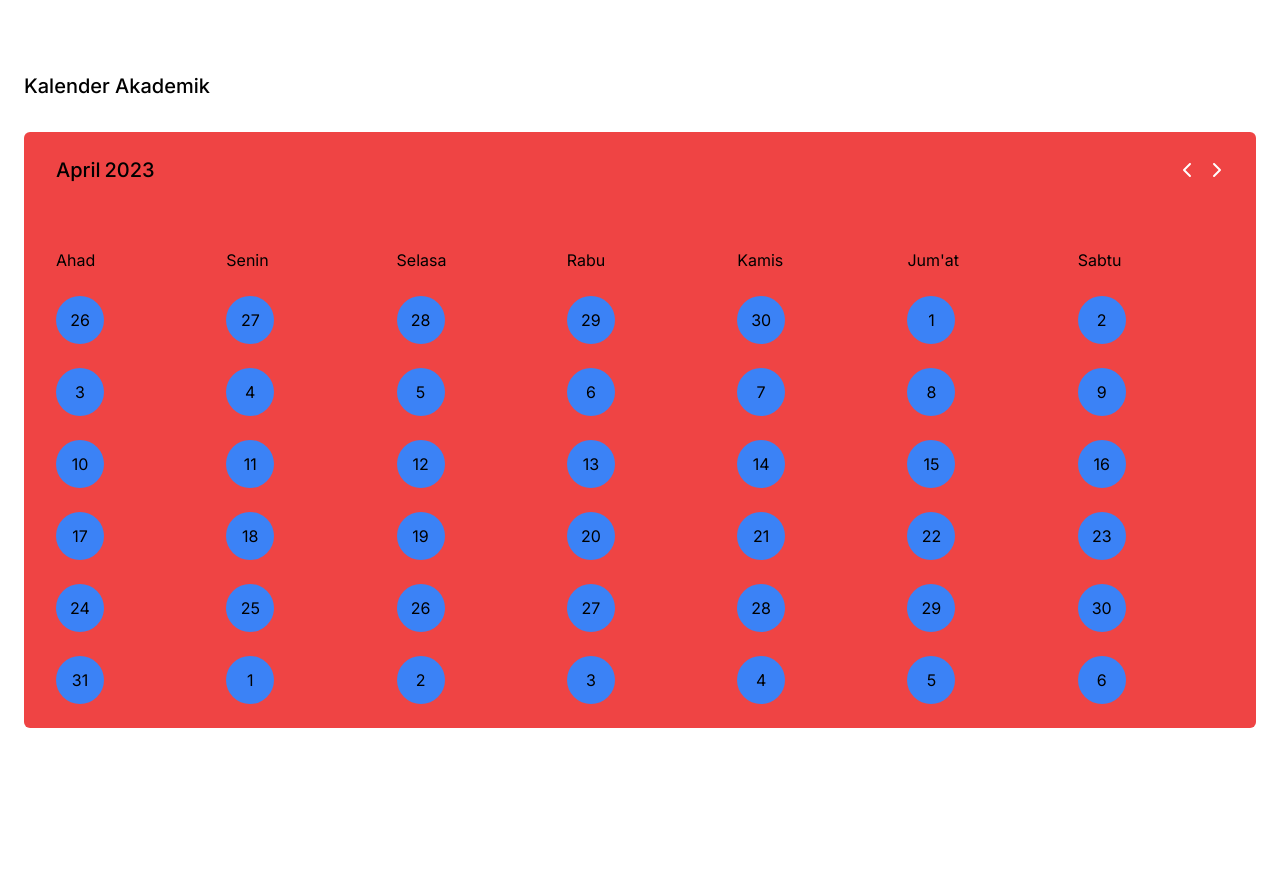
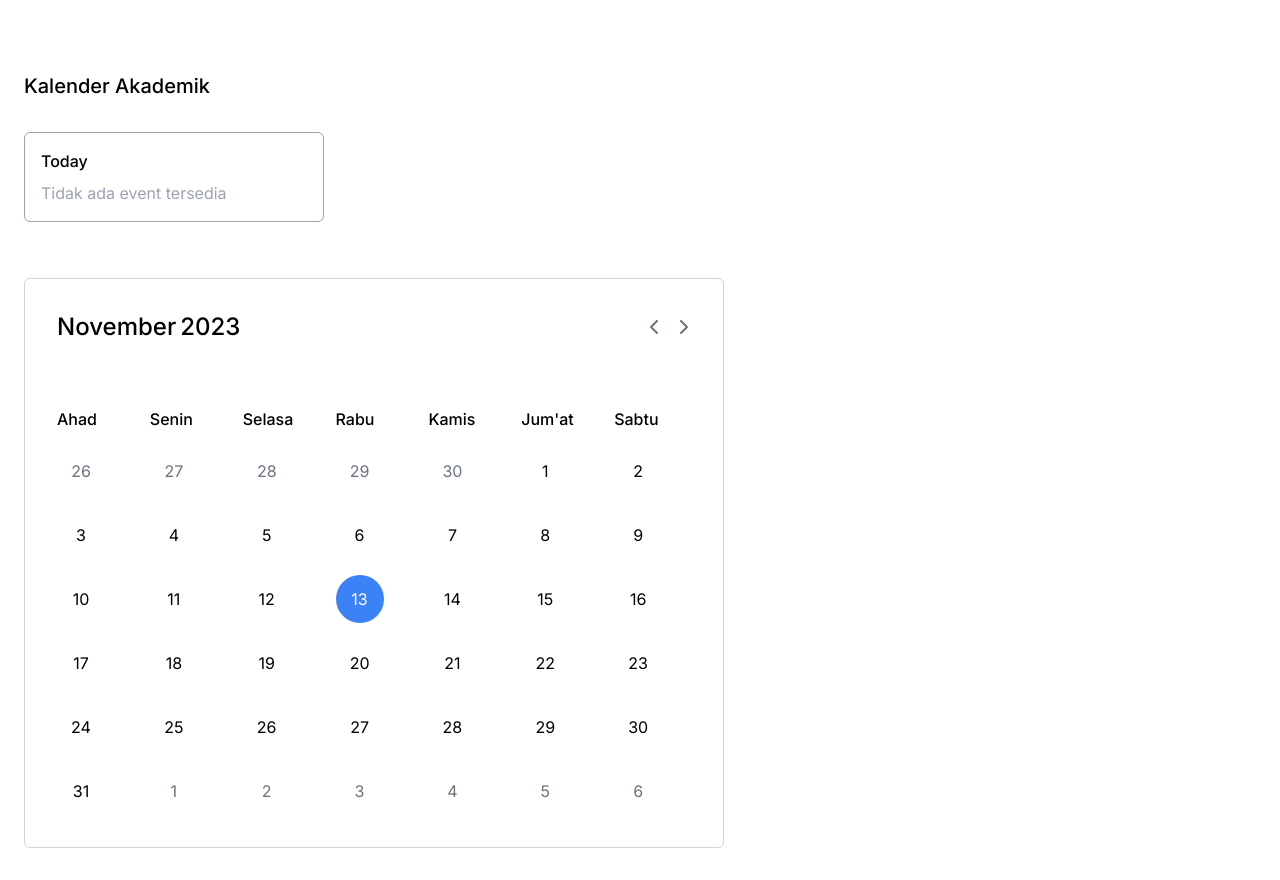
Before and after one commit to AlvinSetyaPranata/simat-new, a React (Vite) app: page / in a window 1280 px wide. Shown: the part 660-1540 px from the top of the page. Before the commit the page ends 1420 px from the top, so only its background shows below. Built offline with nearby package versions, Linux system fonts and the light colour scheme.

Commit message:
fix problem in academic callendar

```diff
--- a/src/components/Atoms/AcademicCallendar.jsx
+++ b/src/components/Atoms/AcademicCallendar.jsx
@@ -1,98 +1,147 @@
-import React, { useMemo, useReducer } from 'react'
+import React, { useEffect, useMemo, useReducer } from 'react'
 
-export default function AcademicCallendar() {
+export default function AcademicCallendar({onDateClick}) {
     const callendarReducer = (state, action) => {
-        switch(action.type) {
+        switch (action.type) {
             case "changeMonth":
-                return { year : state.year, month : action.value}
+                if (action.value > 12) {
+                    return { year: state.year + 1, month: 1, datesInMonth: state.datesInMonth }
+                } else if (action.value < 1) {
+                    return { year: state.year - 1, month: 12, datesInMonth: state.datesInMonth }
+                }
+                return { year: state.year, month: action.value, datesInMonth: state.datesInMonth }
 
             case "changeYear":
-                return { year : action.value, month : state.month}
+                return { year: action.value, month: state.month, datesInMonth: state.datesInMonth }
+
+            case "changeDate":
+                return { year: state.year, month: state.month, datesInMonth: action.value }
+
+                case "changeSelectedDate":
+                return { year: state.year, month: state.month, datesInMonth: action.value, selectedDate: action.value }
 
         }
     }
 
-    const [state, dispatch] = useReducer(callendarReducer, { month: new Date().getMonth(), year: new Date().getFullYear() })
+    const month = [
+        "January",
+        "February",
+        "March",
+        "April",
+        "May",
+        "June",
+        "July",
+        "August",
+        "September",
+        "October",
+        "November",
+        "December"
+    ]
 
-    const datesInMonth = []
+    const [state, dispatch] = useReducer(callendarReducer, { datesInMonth: [], month: new Date().getMonth(), year: new Date().getFullYear(), selectedDate: 0 })
+
+    const dateObject = new Date()
+    const currentDate = dateObject.getDate()
+    const currentMonth = dateObject.getMonth()
 
     useMemo(() => {
-        const date = new Date()
-        const month = date.getMonth()
-        const year = date.getFullYear()
 
+        const previousDates = []
+        const dates = []
+        const nextDates = []
 
-        const firstDate = new Date(year, month, 1).getDay()
-        const lastDate = new Date(year, month + 1, 0).getDate()
-        const endDay = new Date(year, month, lastDate).getDay()
-        const previousMonthLastDay = new Date(year, month, 0).getDate()
+        const firstDate = new Date(state.year, state.month, 1).getDay()
+        const lastDate = new Date(state.year, state.month + 1, 0).getDate()
+        const endDay = new Date(state.year, state.month, lastDate).getDay()
+        const previousMonthLastDay = new Date(state.year, state.month, 0).getDate()
 
 
 
         for (let i = firstDate; i > 0; i--) {
-            datesInMonth.push(previousMonthLastDay - i + 1)
+            previousDates.push(previousMonthLastDay - i + 1)
         }
 
 
         for (let i = 1; i <= lastDate; i++) {
-            datesInMonth.push(i)
+            dates.push(i)
         }
 
         for (let i = endDay; i < 6; i++) {
-            datesInMonth.push(i - endDay + 1)
+            nextDates.push(i - endDay + 1)
         }
 
-    }, [state])
+        dispatch({type: "changeDate", value: [previousDates, dates, nextDates]})
+
+    }, [state.month, state.year])
+
+
+    useEffect(() => {console.log(state.datesInMonth[0])}, [state.datesInMonth])
+
 
     const updateMonth = (condition) => {
 
-        if (condition == "increase" && state.month <= 12) {
-            console.log(state.month);
-            return dispatch({type: "changeMonth", value: state.month + 1})
-        } else if (condition == "decrease" && state.month >= 1) {
-            return dispatch({type: "changeMonth", value: state.month - 1})
+        if (condition == "increase") {
+            return dispatch({ type: "changeMonth", value: state.month + 1 })
+        } else if (condition == "decrease") {
+            return dispatch({ type: "changeMonth", value: state.month - 1 })
         }
     }
 
+    // shadow-2xl ring-1 ring-black ring-opacity-5
 
     return (
-        <div className='rounded-md bg-red-500 py-6 px-8'>
+        <div className='rounded-md py-8 px-8 w-[700px] box-border overflow-hidden border-[1.8px] border-gray-300'>
             {/* heading */}
             <div className='w-full flex justify-between items-center'>
-                <div className='flex items-center gap-1 text-xl font-medium'>
-                    <h3>April</h3>
-                    <h3>2023</h3>
+                <div className='flex items-center gap-1 text-2xl font-medium'>
+                    <h3>{month[state.month - 1]}</h3>
+                    <h3>{state.year}</h3>
                 </div>
 
                 {/* previous + next buttons */}
                 <div className='flex items-center gap-3'>
                     {/* - */}
-                    <button onClick={() =>  updateMonth("increase")} className='outline-none border-none'>
-                        <svg xmlns="http://www.w3.org/2000/svg" className='w-4 h-4 rotate-180' viewBox="0 0 320 512"><path fill='white' d="M310.6 233.4c12.5 12.5 12.5 32.8 0 45.3l-192 192c-12.5 12.5-32.8 12.5-45.3 0s-12.5-32.8 0-45.3L242.7 256 73.4 86.6c-12.5-12.5-12.5-32.8 0-45.3s32.8-12.5 45.3 0l192 192z" /></svg>
+                    <button onClick={() => updateMonth("decrease")} className='outline-none border-none'>
+                        <svg xmlns="http://www.w3.org/2000/svg" className='w-4 h-4 rotate-180' viewBox="0 0 320 512"><path className='fill-gray-500' d="M310.6 233.4c12.5 12.5 12.5 32.8 0 45.3l-192 192c-12.5 12.5-32.8 12.5-45.3 0s-12.5-32.8 0-45.3L242.7 256 73.4 86.6c-12.5-12.5-12.5-32.8 0-45.3s32.8-12.5 45.3 0l192 192z" /></svg>
                     </button>
 
                     {/* + */}
-                    <button onClick={() =>  updateMonth("decrease")} className='outline-none border-none'>
-                        <svg xmlns="http://www.w3.org/2000/svg" className='w-4 h-4' viewBox="0 0 320 512"><path fill='white' d="M310.6 233.4c12.5 12.5 12.5 32.8 0 45.3l-192 192c-12.5 12.5-32.8 12.5-45.3 0s-12.5-32.8 0-45.3L242.7 256 73.4 86.6c-12.5-12.5-12.5-32.8 0-45.3s32.8-12.5 45.3 0l192 192z" /></svg>
+                    <button onClick={() => updateMonth("increase")} className='outline-none border-none'>
+                        <svg xmlns="http://www.w3.org/2000/svg" className='w-4 h-4' viewBox="0 0 320 512"><path className='fill-gray-500' d="M310.6 233.4c12.5 12.5 12.5 32.8 0 45.3l-192 192c-12.5 12.5-32.8 12.5-45.3 0s-12.5-32.8 0-45.3L242.7 256 73.4 86.6c-12.5-12.5-12.5-32.8 0-45.3s32.8-12.5 45.3 0l192 192z" /></svg>
                     </button>
                 </div>
             </div>
 
 
             {/* dates */}
-            <div className='grid grid-cols-7 mt-16 w-full gap-6'>
+            <div className='grid grid-cols-7 mt-16 w-full gap-4'>
                 {/* days */}
                 {["Ahad", "Senin", "Selasa", "Rabu", "Kamis", "Jum'at", "Sabtu"].map((day, key) => (
-                    <div key={key}>{day}</div>
+                    <div className='font-medium' key={key}>{day}</div>
                 ))}
 
 
                 {/* dates */}
-                {datesInMonth.map((date, key) => (
-                    <div className='rounded-full grid place-items-center w-12 h-12 bg-blue-500' key={key}>{date}</div>
+
+                {/* date in previous month */}
+                {state.datesInMonth[0] && state.datesInMonth[0].map((date, key) => (
+                    <button className={`rounded-full grid place-items-center w-12 h-12 ${currentDate == date && currentMonth == state.month ? 'text-white bg-blue-500' : 'text-gray-500 bg-white hover:bg-gray-200'}`} key={key} onClick={() => onDateClick(date, state.month, state.year)}>{date}</button>
                 ))
+                }
 
+                {/* dates in current month */}
+                {state.datesInMonth[1] && state.datesInMonth[1].map((date, key) => (
+                    <button className={`rounded-full grid place-items-center w-12 h-12 ${currentDate == date && currentMonth == state.month ? 'text-white bg-blue-500' : 'text-black bg-white hover:bg-gray-200'}`} key={key} onClick={() => onDateClick(date, state.month, state.year)}>{date}</button>
+                ))
                 }
+
+                {/* dates in next month */}
+                {state.datesInMonth[2] && state.datesInMonth[2].map((date, key) => (
+                    <button className={`rounded-full grid place-items-center w-12 h-12 ${currentDate == date && currentMonth == state.month ? 'text-white bg-blue-500' : 'text-gray-500 bg-white hover:bg-gray-200'}`} key={key} onClick={() => onDateClick(date, state.month, state.year)}>{date}</button>
+                ))
+                }
+
+
 
             </div>
         </div>
--- /dev/null
+++ b/src/components/Molecules/CallenderSchedule.jsx
@@ -0,0 +1,35 @@
+import React, { useEffect, useState } from 'react'
+import AcademicCallendar from '../Atoms/AcademicCallendar'
+
+export default function CallenderSchedule() {
+    const [date, setDate] = useState("Today")
+
+    const months = [
+        "January",
+        "February",
+        "March",
+        "April",
+        "May",
+        "June",
+        "July",
+        "August",
+        "September",
+        "October",
+        "November",
+        "December"
+    ]
+
+    const onDateClick = (date, month, year) => setDate(`${months[month]} ${date}`)
+
+
+
+  return (
+    <div>
+        <div className='w-[300px] border-[1.5px] border-gray-400 box-border p-4 mb-14 rounded-md'>
+            <h3 className='font-medium mb-2'>{date}</h3>
+            <p className='text-gray-400'>Tidak ada event tersedia</p>
+        </div>
+        <AcademicCallendar onDateClick={onDateClick}/>
+    </div>
+  )
+}
--- a/src/pages/App.jsx
+++ b/src/pages/App.jsx
@@ -1,7 +1,7 @@
 import Sidebar from "../components/Organisms/Sidebar"
 import Navbar from "../components/Molecules/Navbar"
 import { useState } from "react"
-import AcademicCallendar from "../components/Atoms/AcademicCallendar"
+import CallenderSchedule from "../components/Molecules/CallenderSchedule"
 
 function App() {
   const [sidebarExpanded, setSidebarExpanded] = useState(false)
@@ -63,7 +63,7 @@ function App() {
           {/* callender universitas */}
           <section>
             <h1 className="font-medium text-xl mb-8">Kalender Akademik</h1>
-            <AcademicCallendar />
+            <CallenderSchedule />
           </section>
 
 
```
